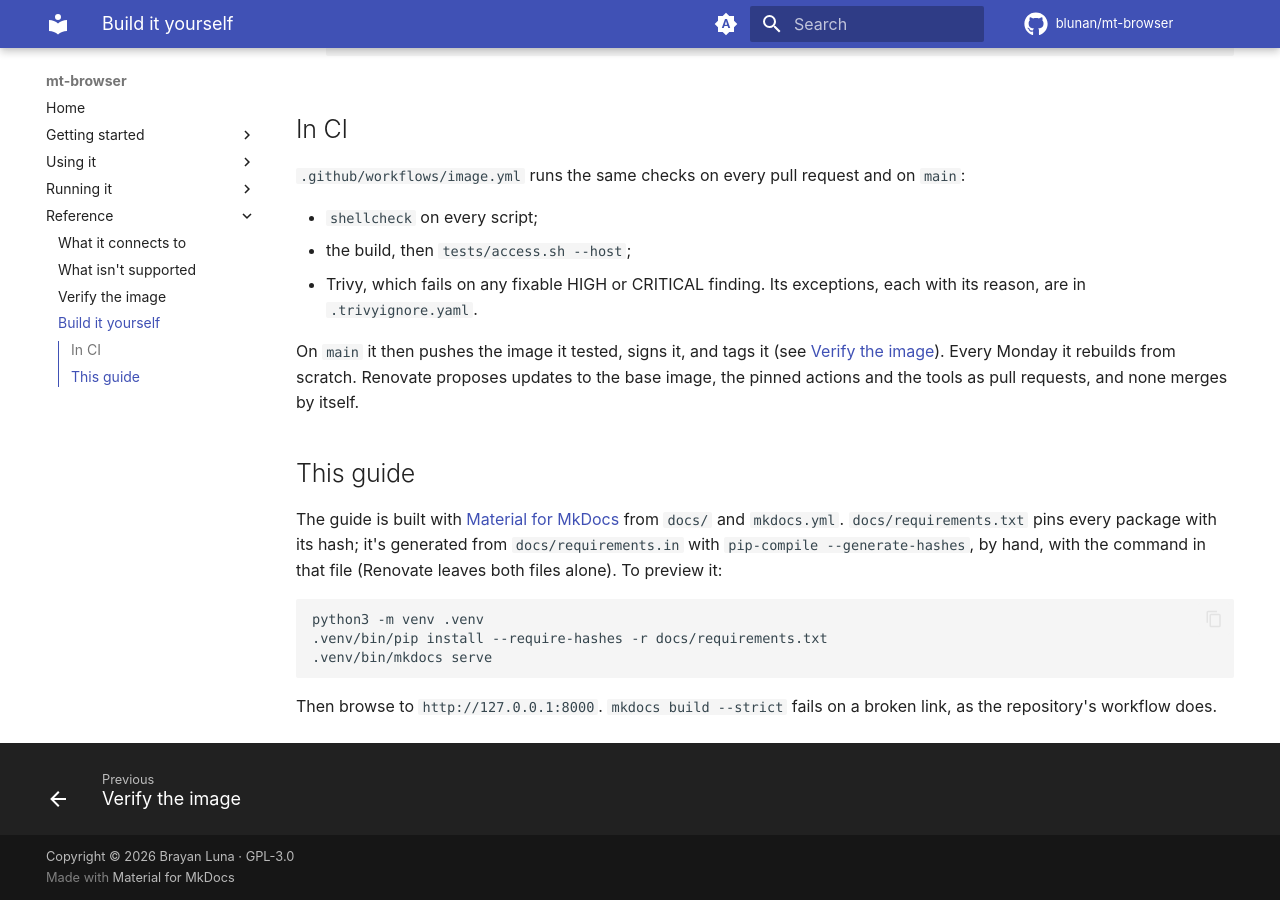
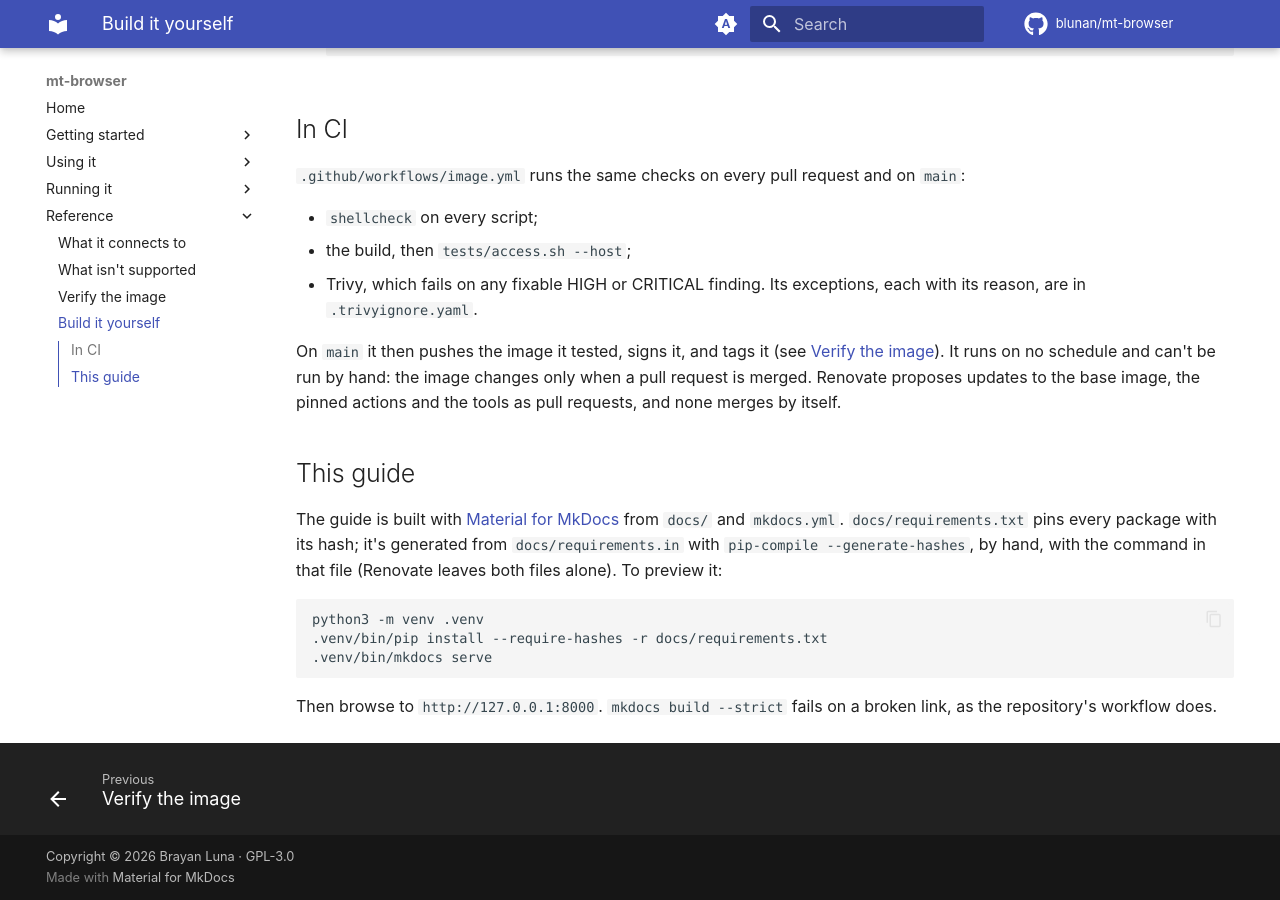
Before and after one commit to blunan/meta-trade-browser, an MkDocs documentation site: the page built from docs/building.md, in a window 1280 px wide and 900 px high, scrolled down 507 px. Built offline with MkDocs 1.6.1 and Material for MkDocs 9.7.7, drawn with Linux system fonts in a browser that asks for light colours; comment, search, counter and statistics services are not loaded.

Commit message:
CI: the image and the guide change only through a merged PR (#7)
The Monday rebuild published a new image every week, even when nothing had
changed, and its comment and the guide said it brought the base image's
updates, which it didn't: the base is pinned by digest, and only Renovate's
PRs move it. Those PRs also bring Debian's fixes, because linuxserver
rebuilds its base about weekly with them.

The schedule goes, and so do manual runs of both workflows: the image is
published, and the guide deployed, only by a push to main, that is, a
merged PR. A failed deploy can still be re-run from the Actions page. The
guide's Updates and Build it yourself pages say how new builds come now.

Co-authored-by: Brayan Luna <blun4n@gmail.com>
Co-authored-by: Claude Opus 5.5 <noreply@anthropic.com>

```diff
--- a/docs/building.md
+++ b/docs/building.md
@@ -24,7 +24,7 @@ tests/access.sh
 - the build, then `tests/access.sh --host`;
 - Trivy, which fails on any fixable HIGH or CRITICAL finding. Its exceptions, each with its reason, are in `.trivyignore.yaml`.
 
-On `main` it then pushes the image it tested, signs it, and tags it (see [Verify the image](verify.md)). Every Monday it rebuilds from scratch. Renovate proposes updates to the base image, the pinned actions and the tools as pull requests, and none merges by itself.
+On `main` it then pushes the image it tested, signs it, and tags it (see [Verify the image](verify.md)). It runs on no schedule and can't be run by hand: the image changes only when a pull request is merged. Renovate proposes updates to the base image, the pinned actions and the tools as pull requests, and none merges by itself.
 
 ## This guide
 
```
Also changed, not shown: docs/updates.md (+1 -1 lines), 2 other files.
